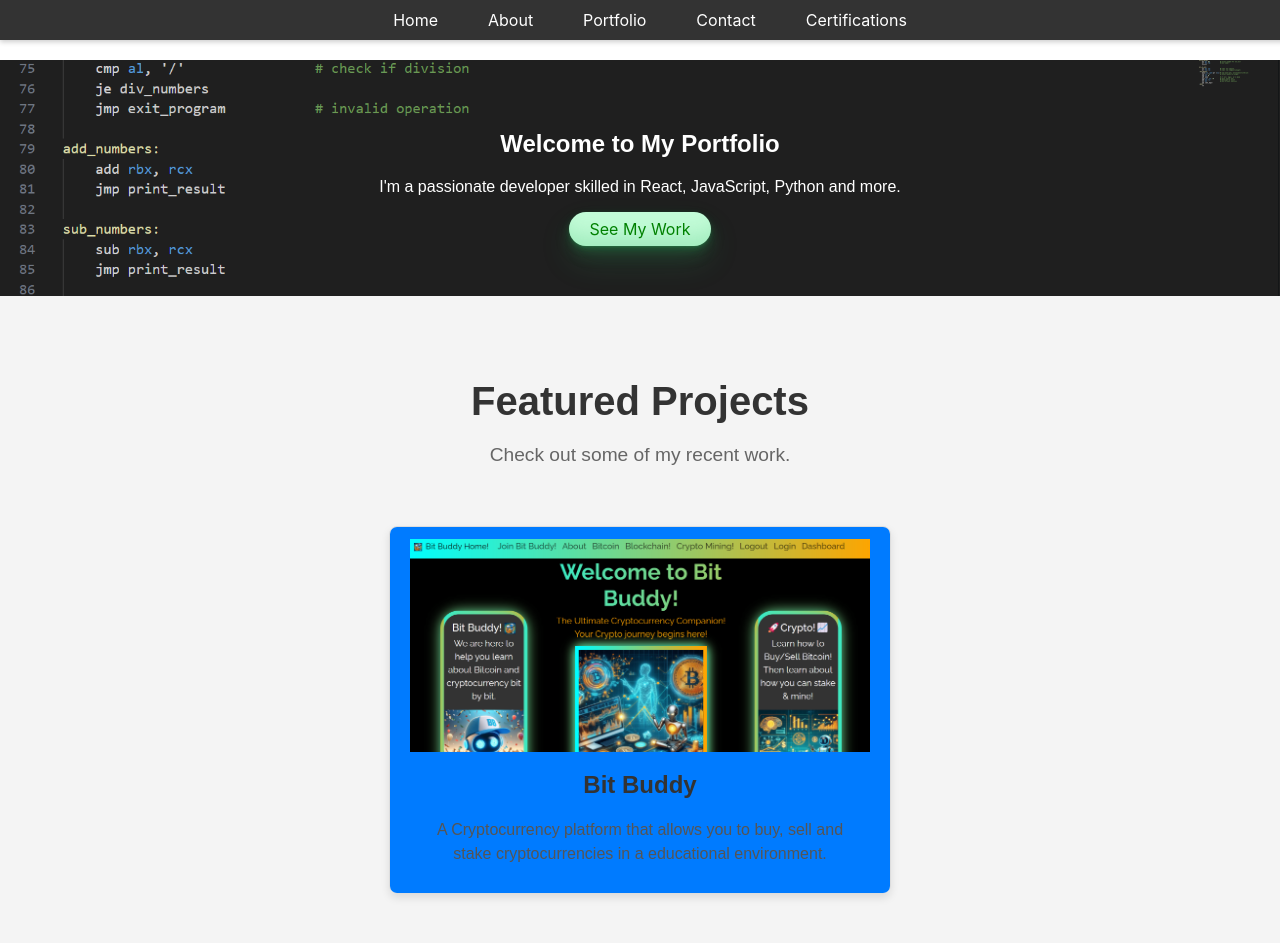
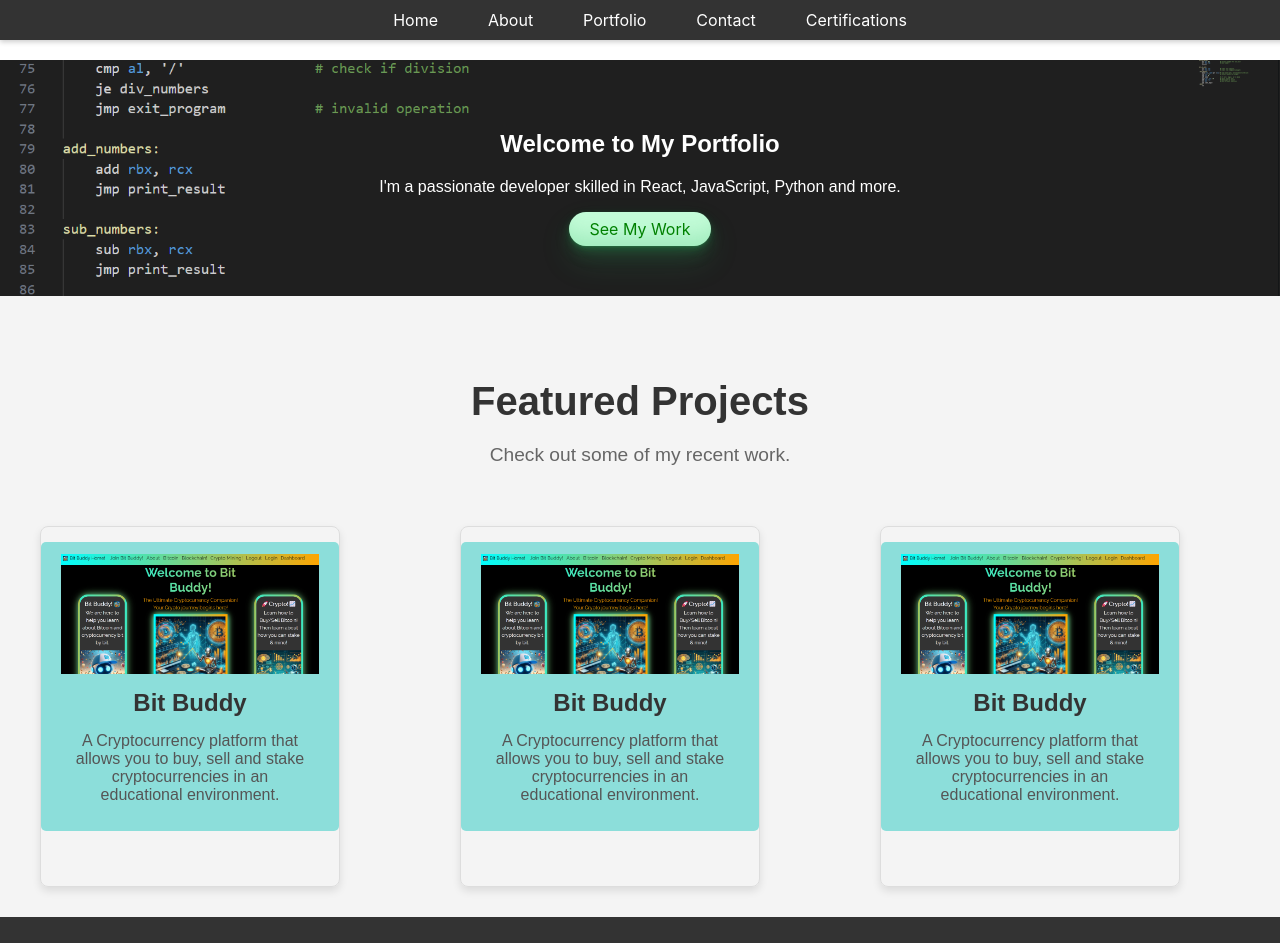
Before and after one commit to notAnotherAverageJoe/React-Portfolio, a React (Create React App) app: page / in a window 1280 px wide. Shown: the top 943 px of the page. Built offline with nearby package versions, Linux system fonts and the light colour scheme.

Commit message:
front page css

```diff
--- a/src/components/Certifications.js
+++ b/src/components/Certifications.js
@@ -3,7 +3,7 @@ import Papa from "papaparse";
 import "./Certification.css";
 
 const Certifications = () => {
-  const [certifications, setCertifications] = useState([]); // Changed from certCertifications to certifications
+  const [certifications, setCertifications] = useState([]);
 
   useEffect(() => {
     // Load and parse the CSV file
@@ -11,9 +11,9 @@ const Certifications = () => {
       .then((response) => response.text())
       .then((data) => {
         Papa.parse(data, {
-          header: true, // Ensure rows are parsed as objects
-          delimiter: ",", // Match the CSV delimiter
-          complete: (result) => setCertifications(result.data), // Set the state with parsed data
+          header: true,
+          delimiter: ",",
+          complete: (result) => setCertifications(result.data), // praesd data
         });
       });
   }, []);
--- a/src/components/Home.css
+++ b/src/components/Home.css
@@ -26,7 +26,6 @@
     text-decoration: none;
   }
 
- /* src/components/Home.css */
 .hero {
   background: url('/public/images/asm.png') no-repeat center center/cover;
   color: white;
@@ -35,7 +34,7 @@
 }
 
   .cta-button {
-    background-color: #007bff;
+    background-color: #86daf1;
     color: white;
     padding: 10px 20px;
     text-decoration: none;
@@ -80,3 +79,53 @@
   box-shadow: rgba(44,187,99,.35) 0 -25px 18px -14px inset,rgba(44,187,99,.25) 0 1px 2px,rgba(44,187,99,.25) 0 2px 4px,rgba(44,187,99,.25) 0 4px 8px,rgba(44,187,99,.25) 0 8px 16px,rgba(44,187,99,.25) 0 16px 32px;
   transform: scale(1.05) rotate(-1deg);
 }
+
+Adjust project layout for three-column grid
+.portfolio {
+  padding: 20px;
+  text-align: center;
+}
+
+.portfolio .projects-container {
+  display: grid;
+  grid-template-columns: repeat(auto-fit, minmax(300px, 1fr)); /* Three columns */
+  gap: 20px; /* Space between projects */
+  margin-top: 20px; /* Space above grid */
+}
+
+.project {
+  border: 1px solid #ddd;
+  border-radius: 8px;
+  overflow: hidden;
+  box-shadow: 0 4px 8px rgba(0, 0, 0, 0.1);
+  transition: transform 0.3s ease, box-shadow 0.3s ease;
+}
+
+.project img {
+  width: 100%;
+  height: auto;
+  display: block;
+}
+
+.project h3 {
+  font-size: 1.25rem;
+  color: #333;
+  margin: 10px 0;
+}
+
+.project p {
+  font-size: 1rem;
+  color: #555;
+  margin: 0 10px 15px;
+}
+
+.project a {
+  display: block;
+  color: inherit;
+  text-decoration: none;
+}
+
+.project:hover {
+  transform: translateY(-5px);
+  box-shadow: 0 6px 12px rgba(0, 0, 0, 0.2);
+}
--- a/src/components/Home.js
+++ b/src/components/Home.js
@@ -1,7 +1,6 @@
 // src/Home.js
 import React from "react";
 import "./Home.css"; // Optional: for styling
-import "./Portfolio.css";
 
 function Home() {
   return (
@@ -21,6 +20,7 @@ function Home() {
         <h2>Featured Projects</h2>
         <p>Check out some of my recent work.</p>
 
+        <div className="projects-container">
           <div className="project">
             <a
               href="https://github.com/notAnotherAverageJoe/bit_buddy"
@@ -31,18 +31,41 @@ function Home() {
               <h3>Bit Buddy</h3>
               <p>
                 A Cryptocurrency platform that allows you to buy, sell and stake
-              cryptocurrencies in a educational environment.
+                cryptocurrencies in an educational environment.
               </p>
             </a>
           </div>
-      </section>
 
-      <section id="contact" className="contact">
-        <h2>Contact Me</h2>
+          <div className="project">
+            <a
+              href="https://github.com/notAnotherAverageJoe/bit_buddy"
+              target="_blank"
+              rel="noopener noreferrer"
+            >
+              <img src="/images/bitbuddy.png" alt="Bit Buddy Project" />
+              <h3>Bit Buddy</h3>
               <p>
-          You can reach me at:{" "}
-          <a href="mailto:joeskokan20@gmail.com">joeskokan20@gmail.com</a>
+                A Cryptocurrency platform that allows you to buy, sell and stake
+                cryptocurrencies in an educational environment.
               </p>
+            </a>
+          </div>
+
+          <div className="project">
+            <a
+              href="https://github.com/notAnotherAverageJoe/bit_buddy"
+              target="_blank"
+              rel="noopener noreferrer"
+            >
+              <img src="/images/bitbuddy.png" alt="Bit Buddy Project" />
+              <h3>Bit Buddy</h3>
+              <p>
+                A Cryptocurrency platform that allows you to buy, sell and stake
+                cryptocurrencies in an educational environment.
+              </p>
+            </a>
+          </div>
+        </div>
       </section>
 
       <footer className="footer">
--- a/src/components/Portfolio.css
+++ b/src/components/Portfolio.css
@@ -1,7 +1,7 @@
 .portfolio {
   text-align: center;
   padding: 50px 20px;
-  background-color: #f4f4f4; /* Light background color for contrast */
+  background-color: #f4f4f4;
 }
 
 .portfolio h2 {
@@ -16,27 +16,38 @@
   margin-bottom: 40px;
 }
 
+.portfolio-grid {
+  display: flex;
+  flex-wrap: wrap;
+  justify-content: space-around;
+  margin: 20px;
+}
+
 .project {
+  display: flex;
+  flex-direction: column; /* Stack content vertically */
+  justify-content: space-between; /* Ensure button stays at bottom */
   margin: 20px;
   border: 1px solid #ddd;
   border-radius: 8px;
   overflow: hidden;
-  box-shadow: 0 4px 8px rgba(0, 0, 0, 0.1); /* Subtle shadow for depth */
+  box-shadow: 0 4px 8px rgba(0, 0, 0, 0.1);
   transition: transform 0.3s ease, box-shadow 0.3s ease;
-  max-width: 500px; /* Increase max width for larger screens */
-  display: inline-block; /* Align projects horizontally */
-  vertical-align: top; /* Align items vertically */
+  max-width: 300px;
+  flex: 1 1 calc(33.333% - 40px); /* Maintain grid layout */
+  box-sizing: border-box;
+  height: 100%; /* Ensure consistent height for cards */
 }
 
 .project:hover {
-  transform: translateY(-5px); /* Lift effect on hover */
-  box-shadow: 0 6px 12px rgba(0, 0, 0, 0.2); /* Stronger shadow on hover */
+  transform: translateY(-5px);
+  box-shadow: 0 6px 12px rgba(0, 0, 0, 0.2);
 }
 
 .project img {
   width: 100%;
   height: auto;
-  display: block; /* Remove any default space below image */
+  display: block;
 }
 
 .project h3 {
@@ -49,61 +60,45 @@
   font-size: 1rem;
   color: #555;
   margin: 0 10px 15px;
+  flex-grow: 1; /* Allow description to grow as needed */
 }
 
 .project a {
   font-size: 1rem;
-  color: #007bff;
+  color: #000000;
   text-decoration: none;
+  background-color: #8cdeda;
+  padding: 12px 20px;
+  border-radius: 5px;
+  text-align: center;
+  display: block;
+  margin: 15px auto; /* Center-align the button */
+  transition: background-color 0.3s, transform 0.3s ease-in-out;
 }
 
 .project a:hover {
-  text-decoration: underline;
+  background-color: #04f6ea;
+  transform: translateY(-3px);
 }
 
-/* Media Queries for Responsive Design */
+/* Responsive Adjustments */
 @media (max-width: 1200px) {
   .project {
-    max-width: 450px; /* Adjust max width for medium screens */
+    flex: 1 1 calc(50% - 40px); /* Adjust grid for medium screens */
   }
 }
 
 @media (max-width: 768px) {
-  .portfolio {
-    padding: 30px 10px; /* Adjust padding for smaller screens */
-  }
-
   .project {
-    max-width: 100%; /* Full width on smaller screens */
-    margin: 10px auto; /* Center align and reduce margin */
+    flex: 1 1 100%; /* Adjust grid for smaller screens */
+    margin: 10px auto;
   }
 
   .portfolio h2 {
-    font-size: 2rem; /* Smaller font size on smaller screens */
+    font-size: 2rem;
   }
 
   .portfolio p {
-    font-size: 1rem; /* Smaller font size on smaller screens */
+    font-size: 1rem;
   }
 }
-.project a {
-  font-size: 1.1rem;
-  color: #fff; /* White text color */
-  background-color: #007bff; /* Blue background for contrast */
-  padding: 12px 20px; /* Add more padding to avoid cutting off */
-  border-radius: 5px; /* Rounded corners */
-  text-decoration: none; /* Remove underline */
-  display: inline-block; /* Ensure the element behaves like a block */
-  line-height: 1.5; /* Adjust line-height to prevent clipping */
-  transition: background-color 0.3s, transform 0.3s ease-in-out; /* Smooth transition for hover effects */
-}
-
-.project a:hover {
-  background-color: #0056b3; /* Darker blue on hover */
-  transform: translateY(-3px); /* Lift effect on hover */
-}
-
-.project a:focus {
-  outline: none; /* Remove default outline on focus */
-  box-shadow: 0 0 0 3px rgba(38, 143, 255, 0.5); /* Focus ring with a blue hue */
-}
--- a/src/components/Portfolio.js
+++ b/src/components/Portfolio.js
@@ -22,7 +22,7 @@ const Portfolio = () => {
     <div className="portfolio">
       <h2>My Portfolio</h2>
       <p>Here are some of the projects I've worked on:</p>
-      <div className="project-grid">
+      <div className="portfolio-grid">
         {projects.map((project, index) => (
           <div key={index} className="project">
             <img
```
Also changed, not shown: public/data.csv. Lines whose indentation alone changed are shown as unchanged.
